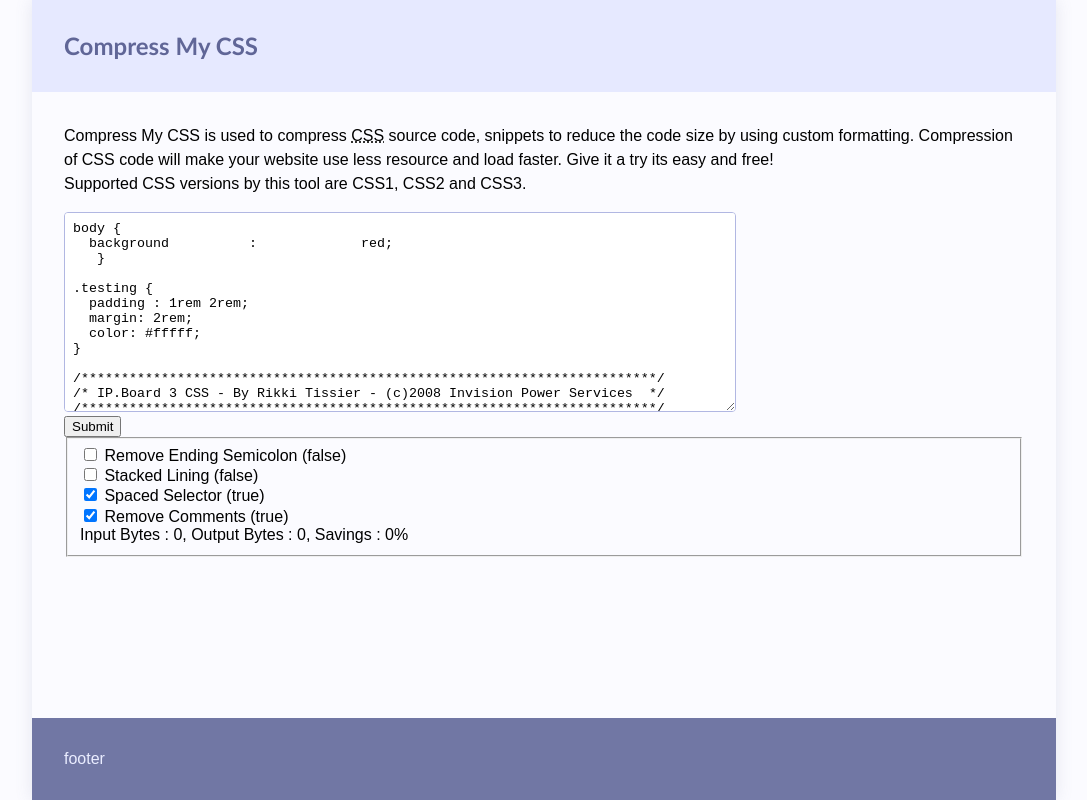
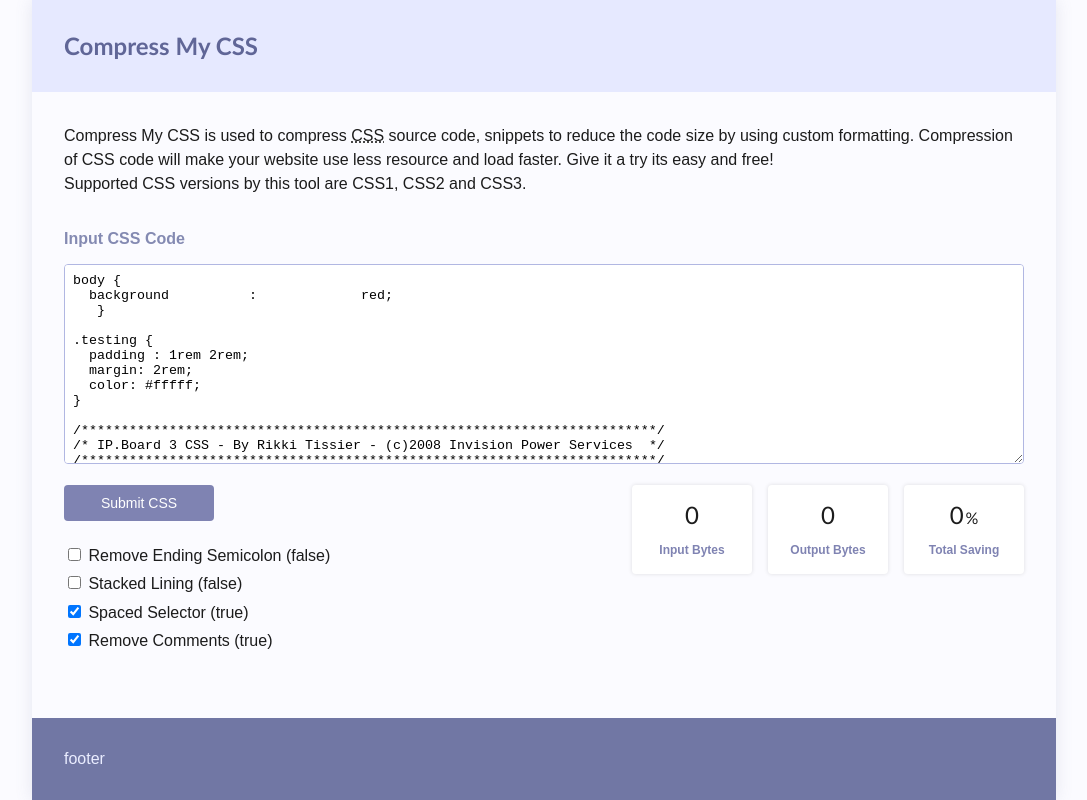
Before and after one commit to guasam/compress-my-css, a Vue app: page / in a window 1280 px wide. Shown: the whole page, without its empty margins (96-1183 px from the left). Built offline with nearby package versions, Linux system fonts and the light colour scheme.

Commit message:
use CheckBox component with layout changes

```diff
--- a/index.html
+++ b/index.html
@@ -23,6 +23,7 @@
           <br />
           Supported CSS versions by this tool are CSS1, CSS2 and CSS3.
         </p>
+        <br />
         <div id="app">testing</div>
       </main>
 
--- a/src/App.vue
+++ b/src/App.vue
@@ -1,35 +1,60 @@
 <template>
+  <div><label class="GLabel">Input CSS Code</label></div>
   <textarea v-model="inputCss"></textarea>
-  <br />
-  <button @click="doCompress">Submit</button>
-  <fieldset>
+
+  <div class="GConfig">
+    <div class="GConfigControls">
       <div>
+        <button @click="doCompress" class="GButton">Submit CSS</button>
+      </div>
+      <div class="FieldCheckBox">
         <input type="checkbox" v-model="config.endSemicolon" />
         Remove Ending Semicolon ({{ config.endSemicolon }})
       </div>
-    <div>
+      <div class="FieldCheckBox">
         <input type="checkbox" v-model="config.stacked" />
         Stacked Lining ({{ config.stacked }})
       </div>
-    <div v-if="config.stacked">
+      <div class="FieldCheckBox" v-if="config.stacked">
         <input type="checkbox" v-model="config.indent" />
         Indent Props ({{ config.indent }})
       </div>
-    <div>
+      <div class="FieldCheckBox">
         <input type="checkbox" v-model="config.spacedSelector" />
         Spaced Selector ({{ config.spacedSelector }})
       </div>
-    <div>
+      <div class="FieldCheckBox">
         <input type="checkbox" v-model="config.comments" />
         Remove Comments ({{ config.comments }})
       </div>
-    <div>
-      Input Bytes : {{ inputBytes }}, Output Bytes : {{ outputBytes }}, Savings
-      : {{ savings }}%
     </div>
-  </fieldset>
+    <div class="GConfigReport">
+      <section>
+        <div class="GConfigReportItem">
+          <div class="GConfigReportItem__value">{{ inputBytes }}</div>
+          <div class="GConfigReportItem__title">Input Bytes</div>
+        </div>
+        <div class="GConfigReportItem">
+          <div class="GConfigReportItem__value">{{ outputBytes }}</div>
+          <div class="GConfigReportItem__title">Output Bytes</div>
+        </div>
+        <div class="GConfigReportItem">
+          <div class="GConfigReportItem__value">
+            {{ savings }}<span class="percent">%</span>
+          </div>
+          <div class="GConfigReportItem__title">Total Saving</div>
+        </div>
+      </section>
+    </div>
+  </div>
+
   <br />
-  <pre v-text="outputCss"></pre>
+
+  <div v-if="outputCss">
+    <br />
+    <div><label class="GLabel">Output CSS</label></div>
+    <textarea v-model="outputCss" readonly></textarea>
+  </div>
 </template>
 
 <script>
--- a/src/scss/app.scss
+++ b/src/scss/app.scss
@@ -28,6 +28,7 @@
   }
 
   --bodyBg: #fbfbff;
+  --bodyColor: #1c1c1c;
   --headerBg: #e6e9ff;
   --logoColor: #606697;
   --footerBg: #7177a4;
@@ -36,6 +37,7 @@
 
 .GBody {
   background: var(--bodyBg);
+  color: var(--bodyColor);
 }
 
 .GCanvas {
@@ -81,6 +83,110 @@ textarea {
   border-radius: 4px;
   outline-color: #aeb4e6;
   padding: 0.5rem;
-  width: 70%;
+  width: 100%;
   height: 200px;
+  margin-bottom: 1rem;
 }
+
+.GLabel {
+  font-weight: bold;
+  color: #848ab2;
+  margin-bottom: 1rem;
+  display: inline-block;
+}
+
+.GButton {
+  display: inline-block;
+  border: 0px;
+  padding: 0.625rem 1rem;
+  font-size: 0.875rem;
+  border-radius: 4px;
+  background: #7f83b2;
+  color: #fff;
+  cursor: pointer;
+  outline: none;
+
+  &:hover {
+    background: #7175a5;
+  }
+}
+
+.GConfig {
+  display: flex;
+
+  &Controls {
+    flex: 1;
+  }
+
+  .GButton {
+    min-width: 150px;
+    margin-bottom: 1rem;
+  }
+
+  .FieldCheckBox {
+    margin-top: 0.5rem;
+  }
+}
+
+.GCheckBox {
+  display: inline-flex;
+
+  svg {
+    width: 16px;
+    height: 16px;
+  }
+
+  &__mark {
+    fill: #fff;
+  }
+
+  &__outer {
+    fill: #cccfe6;
+  }
+
+  &:hover:not(.GCheckBox__active) {
+    .GCheckBox__outer {
+      fill: #a1a7cd;
+    }
+  }
+
+  &__active {
+    .GCheckBox__outer {
+      fill: #606697;
+    }
+  }
+}
+
+.GConfigReportItem {
+  background: #fff;
+  display: inline-flex;
+  flex-direction: column;
+  align-items: center;
+  justify-content: center;
+  padding: 1rem;
+  padding-top: 1rem;
+  padding-right: 1rem;
+  padding-bottom: 1rem;
+  padding-left: 1rem;
+  box-shadow: 0 0 4px #0000001f;
+  border-radius: 4px;
+  min-width: 120px;
+  margin-left: 1rem;
+
+  &__value {
+    font-family: Calibri;
+    font-size: 1.5rem;
+  }
+
+  &__title {
+    font-size: 0.75rem;
+    font-weight: bold;
+    color: #7f83b2;
+    margin-top: 1rem;
+  }
+
+  .percent {
+    font-size: 1rem;
+    margin-left: 2px;
+  }
+}
```
Also changed, not shown: src/utils/icons.js (added, +14 -0 lines). Lines whose indentation alone changed are shown as unchanged.
